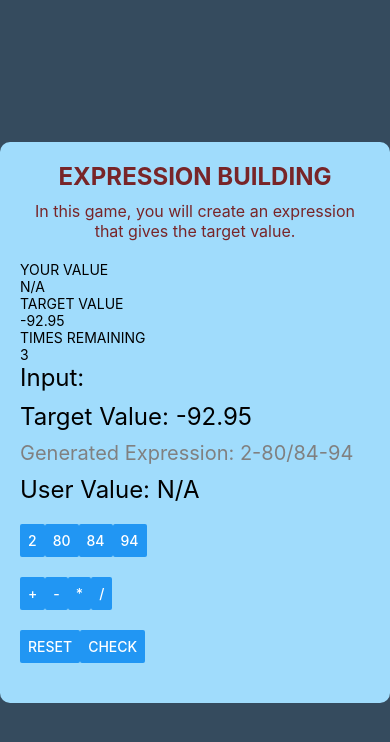
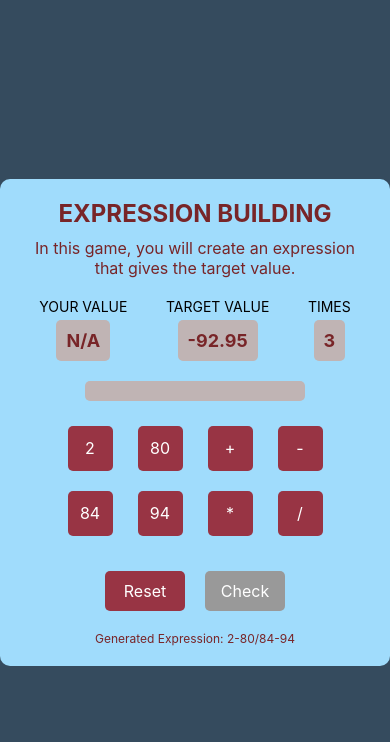
Before and after one commit to tqnguyen2073/expression-building-game, a React Native app in the folder ExpressionBuildingGame/: screen / in a window 390 px wide. Shown: the top 742 px of the page. Built offline with nearby package versions, Linux system fonts and the light colour scheme.

Commit message:
complete change of logic and UI

```diff
--- a/ExpressionBuildingGame/App.js
+++ b/ExpressionBuildingGame/App.js
@@ -1,5 +1,5 @@
 import React, { useState, useEffect } from 'react';
-import { View, Text, Button, StyleSheet, Alert } from 'react-native';
+import { View, Text, TouchableOpacity, Button, StyleSheet, Alert } from 'react-native';
 
 const App = () => {
   const [numbers, setNumbers] = useState([]);
@@ -9,10 +9,12 @@ const App = () => {
   const [userValue, setUserValue] = useState(null);
   const [attemptsRemaining, setAttemptsRemaining] = useState(3);
 
+  // Initializes the game on component mount.
   useEffect(() => {
     startNewGame();
   }, []);
 
+  // Starts a new game round: resets the game state and generates new numbers, restart the attempt to 3.
   const startNewGame = () => {
     generateRandomNumbers();
     setInput('');
@@ -20,6 +22,7 @@ const App = () => {
     setAttemptsRemaining(3);
   };
 
+  // Generates four unique random numbers and a corresponding expression with a target value.
   const generateRandomNumbers = () => {
     let randomNumbers = [];
     while (randomNumbers.length < 4) {
@@ -35,6 +38,7 @@ const App = () => {
     setTargetValue(result);
   };
 
+  // Helper function to create the expression string from the given numbers and random operations.
   const generateRandomExpression = (numbers) => {
     const operations = ['+', '-', '*', '/'];
     let expression = numbers[0].value.toString();
@@ -47,6 +51,7 @@ const App = () => {
     return expression;
   };
 
+  // Appends the pressed number to the current input and disables the number button.
   const handleNumberPress = (number) => {
     setInput(input + number.value);
     setNumbers(numbers.map((num) =>
@@ -54,19 +59,24 @@ const App = () => {
     ));
   };
 
+  // Appends the pressed operator to the current input.
   const handleOperationPress = (operation) => {
     setInput(input + operation);
   };
 
+  // Resets the game to a new round.
   const handleResetPress = () => {
     startNewGame();
+    handleRetryPress();
   };
 
+  // Clears the input field and re-enables all number buttons.
   const handleRetryPress = () => {
     setInput('');
     setNumbers(numbers.map((num) => ({ ...num, disabled: false })));
   };
 
+  // Evaluates the user's input and checks if it matches the target value.
   const handleCheckPress = () => {
     if (input.length === 0 || !/\d+[+\-*/]\d+/.test(input)) {
       Alert.alert('Error', 'Please enter a valid expression using the numbers and operations.');
@@ -113,66 +123,145 @@ const App = () => {
     }
   };
 
+  // Formats the target value for display (rounds to two decimals if needed).
   const formatTargetValue = (value) => {
     return Number.isInteger(value) ? value.toString() : value.toFixed(2).toString();
   };
 
 
+  // Value Item Component
+  const ValueItem = ({ label, value }) => (
+    <View style={styles.valueItem}>
+      <Text style={styles.valueLabel}>{label}</Text>
+      <View style={styles.valueBox}>
+        <Text style={styles.valueText}>{value}</Text>
+      </View>
+    </View>
+  );
+
+  // Number Button Component
+  const NumberButton = ({ number, onPress }) => {
+    const [isPressed, setIsPressed] = useState(false);
+
+    const handlePressIn = () => {
+      setIsPressed(true);
+      onPress(number);
+    };
+
+    const handlePressOut = () => {
+      setIsPressed(false);
+    };
+
+    return (
+      <TouchableOpacity
+        style={[
+          styles.button,
+          isPressed ? styles.pressedNumberButton : styles.numberButton, // Conditional styling
+          number.disabled ? styles.disabledButton : null, // Keep disabled styling
+        ]}
+        onPressIn={handlePressIn} // Use onPressIn and onPressOut for styling
+        onPressOut={handlePressOut}
+        disabled={number.disabled}
+      >
+        <Text style={styles.buttonText}>{number.value}</Text>
+      </TouchableOpacity>
+    );
+  };
+
+  // Operator Button Component
+  const OperatorButton = ({ operator, onPress }) => {
+    const [isPressed, setIsPressed] = useState(false);
+
+    const handlePress = () => {
+      setIsPressed(true);
+      onPress(operator);
+      // Immediately reset the pressed state:
+      setTimeout(() => setIsPressed(false), 100);
+    };
+
+    return (
+      <TouchableOpacity
+        style={[
+          styles.button,
+          isPressed ? styles.pressedOperatorButton : styles.operatorButton,
+        ]}
+        onPress={handlePress}
+      >
+        <Text style={styles.buttonText}>{operator}</Text>
+      </TouchableOpacity>
+    );
+  };
+
+  // State to control Check button color
+  const [isCheckButtonEnabled, setIsCheckButtonEnabled] = useState(false);
+
+  useEffect(() => {
+    // Check button enabled if there is input
+    setIsCheckButtonEnabled(input.trim().length > 0);
+  }, [input]); // Update when input changes
+
+  // Main render function: returns the UI elements of the game
   return (
     <View style={styles.mainContainer}>
       <View style={styles.innerContainer}>
         <Text style={styles.header}>EXPRESSION BUILDING</Text>
         <Text style={styles.explanation}>In this game, you will create an expression that gives the target value.</Text>
+
+        {/* Value Section */}
         <View style={styles.valueSection}>
-          {/* YOUR VALUE */}
-          <View style={styles.valueItem}>
-            <Text style={styles.valueLabel}>YOUR VALUE</Text>
-            <View style={styles.valueBox}>
-              <Text style={styles.valueText}>{userValue !== null ? formatTargetValue(userValue) : 'N/A'}</Text>
-            </View>
+          <ValueItem label="YOUR VALUE" value={userValue !== null ? <Text style={styles.valueText}>{formatTargetValue(userValue)}</Text> : 'N/A'} />
+          <ValueItem label="TARGET VALUE" value={<Text style={styles.valueText}>{formatTargetValue(targetValue)}</Text>} />
+          <ValueItem label="TIMES" value={<Text style={styles.valueText}>{attemptsRemaining}</Text>} />
+        </View>
+
+        {/* Expression Input Box */}
+        <View style={styles.inputBox}>
+          <Text style={[styles.inputText, styles.alignRight]}>{input}</Text>
+        </View>
+
+        {/* Number and Operation Buttons (Original Structure, Modified Layout, Smaller Width, Updated Colors) */}
+        <View style={[styles.buttonContainer, styles.smallerWidth]}>
+          <View style={styles.buttonRow}>
+            {numbers.slice(0, 2).map((number, index) => (
+              <NumberButton key={index} number={number} onPress={handleNumberPress} />
+            ))}
+            {['+', '-'].map((operator, index) => (
+              <OperatorButton key={index + 4} operator={operator} onPress={handleOperationPress} />
+            ))}
           </View>
 
-          {/* TARGET VALUE */}
-          <View style={styles.valueItem}>
-            <Text style={styles.valueLabel}>TARGET VALUE</Text>
-            <View style={styles.valueBox}>
-              <Text style={styles.valueText}>{formatTargetValue(targetValue)}</Text>
-            </View>
-          </View>
-
-          {/* TIMES REMAINING */}
-          <View style={styles.valueItem}>
-            <Text style={styles.valueLabel}>TIMES REMAINING</Text>
-            <View style={styles.valueBox}>
-              <Text style={styles.valueText}>{attemptsRemaining}</Text>
-            </View>
+          <View style={styles.buttonRow}>
+            {numbers.slice(2, 4).map((number, index) => (
+              <NumberButton key={index + 2} number={number} onPress={handleNumberPress} />
+            ))}
+            {['*', '/'].map((operator, index) => (
+              <OperatorButton key={index + 6} operator={operator} onPress={handleOperationPress} />
+            ))}
           </View>
         </View>
-        <Text style={styles.inputBar}>Input: {input}</Text>
-        <Text style={styles.targetValue}>Target Value: {formatTargetValue(targetValue)}</Text>
+
+        {/* Reset and Check Buttons*/}
+        <View style={[styles.buttonGroup, { alignSelf: 'center' }]}>
+          <TouchableOpacity style={styles.resetButton} onPress={handleResetPress}>
+            <Text style={styles.resetButtonText}>Reset</Text>
+          </TouchableOpacity>
+
+          {/* Check button */}
+          <TouchableOpacity
+            style={[
+              styles.checkButton,
+              styles.smallerButton,
+              isCheckButtonEnabled ? {} : styles.disabledButton, // Apply disabled style if not enabled
+            ]}
+            onPress={handleCheckPress}
+            disabled={!isCheckButtonEnabled} // Disable button when no input
+          >
+            <Text style={styles.checkButtonText}>Check</Text>
+          </TouchableOpacity>
+        </View>
+
+        {/* Generate Expression to test */}
         <Text style={styles.generatedExpression}>Generated Expression: {generatedExpression}</Text>
-        <Text style={styles.userValue}>User Value: {userValue !== null ? formatTargetValue(userValue) : 'N/A'}</Text>
-
-        <View style={styles.buttonGroup}>
-          {numbers.map((number, index) => (
-            <Button
-              key={index}
-              title={number.value.toString()}
-              onPress={() => handleNumberPress(number)}
-              disabled={number.disabled}
-            />
-          ))}
-        </View>
-        <View style={styles.buttonGroup}>
-          <Button title="+" onPress={() => handleOperationPress('+')} />
-          <Button title="-" onPress={() => handleOperationPress('-')} />
-          <Button title="*" onPress={() => handleOperationPress('*')} />
-          <Button title="/" onPress={() => handleOperationPress('/')} />
-        </View>
-        <View style={styles.buttonGroup}>
-          <Button title="Reset" onPress={handleResetPress} />
-          <Button title="Check" onPress={handleCheckPress} />
-        </View>
       </View>
     </View>
   );
@@ -181,15 +270,15 @@ const App = () => {
 const styles = StyleSheet.create({
   mainContainer: {
     flex: 1,
-    backgroundColor: '#354B5E', // Dark Blue Background
+    backgroundColor: '#354B5E',
     justifyContent: 'center',
     alignItems: 'center',
   },
   // Inner Container for Content
   innerContainer: {
-    backgroundColor: '#a0dcfc', // Light Blue Box
+    backgroundColor: '#a0dcfc',
     padding: 20,
-    borderRadius: 10, // Optional: Rounded corners for the box
+    borderRadius: 10,
   },
   container: {
     flex: 1,
@@ -207,29 +296,120 @@ const styles = StyleSheet.create({
   explanation: {
     fontSize: 16,
     textAlign: 'center',
-    marginBottom: 20, // Added for spacing
+    marginBottom: 20,
     color: '#782528',
   },
-  inputBar: {
-    fontSize: 24,
+  valueSection: {
+    flexDirection: 'row',
+    justifyContent: 'space-around',
+    marginBottom: 20,
+  },
+  valueItem: {
+    alignItems: 'center',
+  },
+  valueLabel: {
+    fontSize: 14,
+    marginBottom: 5,
+  },
+  valueBox: {
+    backgroundColor: '#c0b4b4',
+    padding: 10,
+    borderRadius: 5,
+  },
+  valueText: {
+    fontSize: 18,
+    fontWeight: 'bold',
+    color: '#782528',
+  },
+  inputBox: {
+    backgroundColor: '#c0b4b4',
+    padding: 10,
+    borderRadius: 5,
+    marginBottom: 20,
+    alignSelf: 'center',
+    width: 220,
+  },
+  inputText: {
+    fontSize: 18,
+    textAlign: 'right',
+    color: '#983444',
+  },
+  alignRight: {
+    textAlign: 'right',
+  },
+  buttonContainer: {
+    marginBottom: 20,
+  },
+  buttonRow: {
+    flexDirection: 'row',
+    justifyContent: 'space-around',
     marginBottom: 10,
   },
-  targetValue: {
-    fontSize: 24,
-    marginBottom: 10,
+  button: {
+    alignItems: 'center',
+    justifyContent: 'center',
+    width: 45,
+    height: 45,
+    borderRadius: 5,
+    margin: 5,
   },
-  generatedExpression: {
-    fontSize: 20,
-    marginBottom: 10,
-    color: 'gray',
+  numberButton: {
+    backgroundColor: '#983444',
   },
-  userValue: {
-    fontSize: 24,
-    marginBottom: 20,
+  operatorButton: {
+    backgroundColor: '#983444',
+  },
+  pressedOperatorButton: {
+    backgroundColor: '#707c8c',
+  },
+  pressedNumberButton: {
+    backgroundColor: '#707c8c',
+  },
+  disabledButton: {
+    backgroundColor: '#999',
+  },
+  buttonText: {
+    fontSize: 16,
+    color: 'white',
+  },
+  smallerWidth: {
+    width: '80%',
+    alignSelf: 'center',
   },
   buttonGroup: {
     flexDirection: 'row',
-    marginBottom: 20,
+    alignItems: 'center',
+  },
+  resetButton: {
+    backgroundColor: '#983444',
+    padding: 10,
+    borderRadius: 5,
+    width: 80,
+    height: 40,
+    marginRight: 20,
+  },
+  checkButton: {
+    backgroundColor: '#983444',
+    padding: 10,
+    borderRadius: 5,
+    width: 80,
+    height: 40,
+  },
+  resetButtonText: {
+    color: 'white',
+    fontSize: 16,
+    textAlign: 'center',
+  },
+  checkButtonText: {
+    color: 'white',
+    fontSize: 16,
+    textAlign: 'center',
+  },
+  generatedExpression: {
+    fontSize: 12,
+    color: '#782528',
+    textAlign: 'center',
+    marginTop: 20,
   },
 });
 
```
